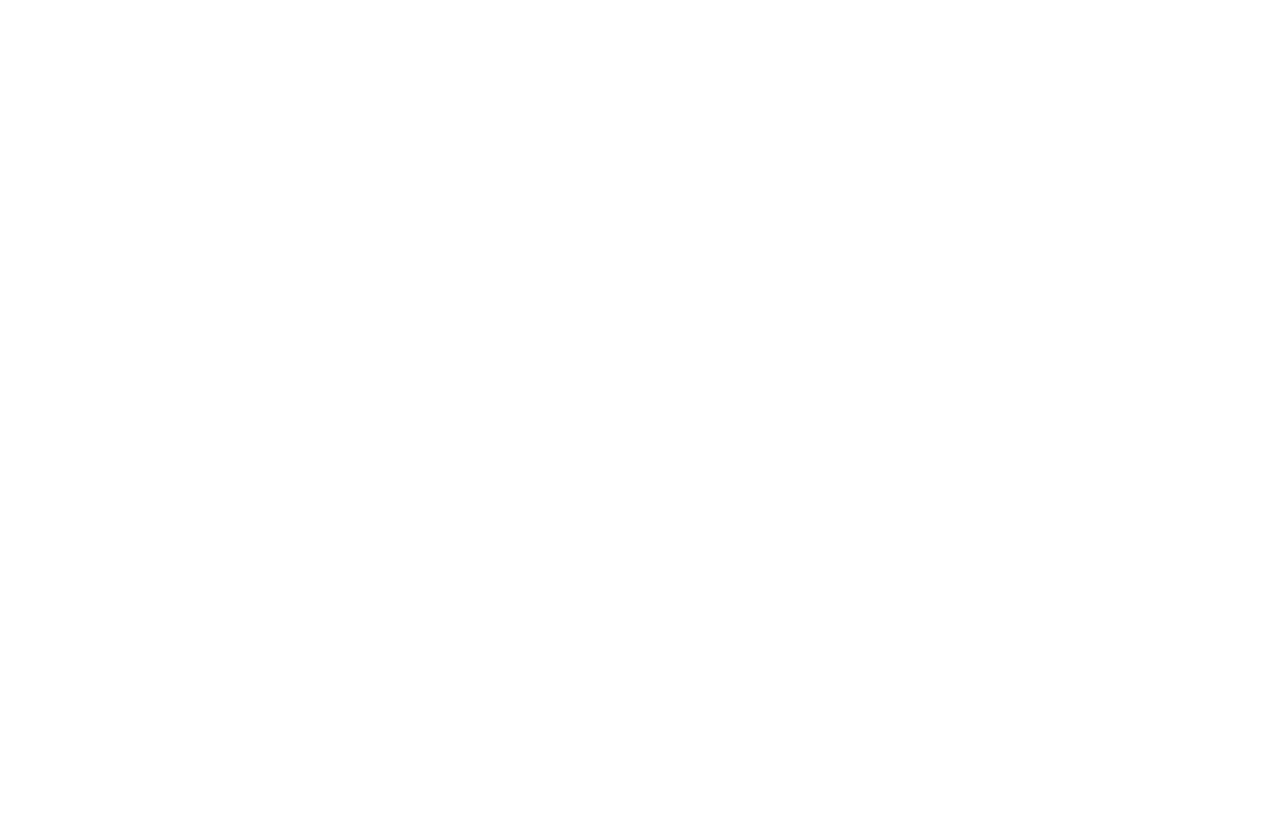
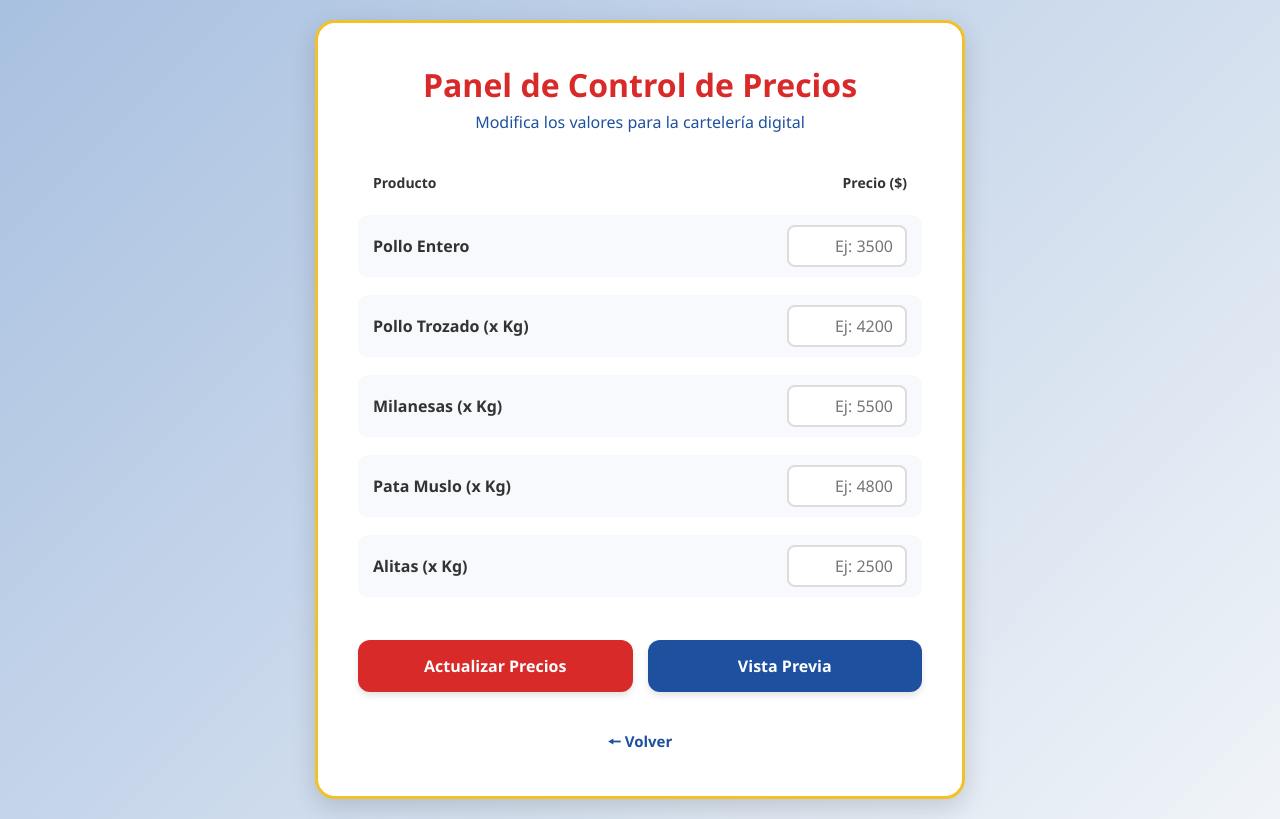
Before and after one commit to fabricaricato/carteleria-digital-el-re-pollo, a React (Vite) app: page /panel in a window 1280 px wide. Before the commit this address had no page. Built offline with nearby package versions, Linux system fonts and the light colour scheme.

Commit message:
ruteo entre panel y volver y añadido de boton de cerrar sesión a home

```diff
--- a/src/index.css
+++ b/src/index.css
@@ -15,6 +15,7 @@
   --color-amarillo-hover: #E0B020;
   --color-fondo-claro: #f0f4f8;
   --color-blanco: #FFFFFF;
+  --color-blanco-hover: #dfdfdf;
   --color-texto-oscuro: #333;
   --color-sombra: rgba(0, 0, 0, 0.15);
 }
@@ -154,7 +155,10 @@
   max-width: 320px;
 }
 
-button {
+button,
+.botones .boton-precios,
+.botones .vista-previa,
+.botones .boton-cerrar-sesion {
   border: none;
   border-radius: 12px;
   padding: 14px;
@@ -164,6 +168,8 @@
   color: white;
   transition: all 0.25s ease;
   box-shadow: 0 4px 6px rgba(0, 0, 0, 0.1);
+  text-decoration: none;
+  text-align: center;
 }
 
 .boton-precios {
@@ -173,6 +179,7 @@
 
 .boton-precios:hover {
   background-color: var(--color-amarillo-hover);
+  transform: scale(1.03);
 }
 
 .vista-previa {
@@ -181,9 +188,22 @@
 
 .vista-previa:hover {
   background-color: var(--color-azul-hover);
+  transform: scale(1.03);
 }
 
-button:active {
+.boton-cerrar-sesion {
+  margin-top: 20px;
+  color: var(--color-texto-oscuro);
+}
+
+.boton-cerrar-sesion:hover{
+  background-color: var(--color-blanco-hover);
+  transform: scale(1.03);
+}
+
+button:active,
+.botones .boton-precios:active,
+.botones .vista-previa:active {
   transform: scale(0.97);
 }
 
@@ -285,7 +305,6 @@
   margin-top: 25px;
 }
 
-/* Se sobreescriben los estilos de 'button' genérico y '.boton' del login */
 .formulario-acciones .boton {
   flex: 1;
   padding: 15px;
@@ -322,12 +341,23 @@
   background-color: var(--color-azul-hover);
 }
 
-.boton-volver {
-  color: #333;
+.contenedor-boton-volver {
+  text-align: center;
+  margin-top: 20px;
 }
 
-.boton-volver:hover{
+.boton-volver {
+  display: inline-block;
+  text-decoration: none;
+  font-weight: 600;
+  font-size: 15px;
+  color: var(--color-azul-principal);
+  transition: transform 0.2s ease-out;
+}
+
+.boton-volver:hover {
   transform: translateY(-3px);
+  text-decoration: underline;
 }
 
 .boton-volver:active {
--- a/src/router/RouterApp.jsx
+++ b/src/router/RouterApp.jsx
@@ -9,7 +9,7 @@
       <Routes>
         <Route path="/" element={<Acceso />} />
         <Route path="/home" element={<Home />} />
-        <Route path="/panel-de-precios" element={<PanelPrecios/>} />
+        <Route path="/panel" element={<PanelPrecios/>} />
       </Routes>
     </BrowserRouter>
   )
--- a/src/views/Home.jsx
+++ b/src/views/Home.jsx
@@ -1,11 +1,16 @@
+import { Link } from "react-router-dom";
+
 export default function Home() {
   return (
     <main className="contenedor-home">
       <h1 className="titulo-home">Panel de administración - El Re Pollo</h1>
       <section className="botones">
-        <button className="boton-precios">Cambio de precios</button>
-        <button className="vista-previa">Vista previa de cartelería</button>
+        <Link className="boton-precios" to="/panel">Cambio de precios</Link>
+        <Link className="vista-previa">Vista previa de cartelería</Link>
       </section>
+      <div className="contenedor-cerrar-sesion">
+        <button className="boton-cerrar-sesion">Cerrar sesión</button>
+      </div>
     </main>
   )
 }
--- a/src/views/PanelPrecios.jsx
+++ b/src/views/PanelPrecios.jsx
@@ -1,3 +1,4 @@
+import { Link } from "react-router-dom";
 import "../index.css"
 
 function PanelPrecios() {
@@ -80,7 +81,7 @@
             <button type="button" className="boton boton-previsualizar">Vista Previa</button>
           </div>
           <div className="contenedor-boton-volver">
-            <button className="boton-volver">🠔 Volver</button>
+            <Link className="boton-volver" to="/home">🠔 Volver</Link>
           </div>
         </form>
       </div>
```
